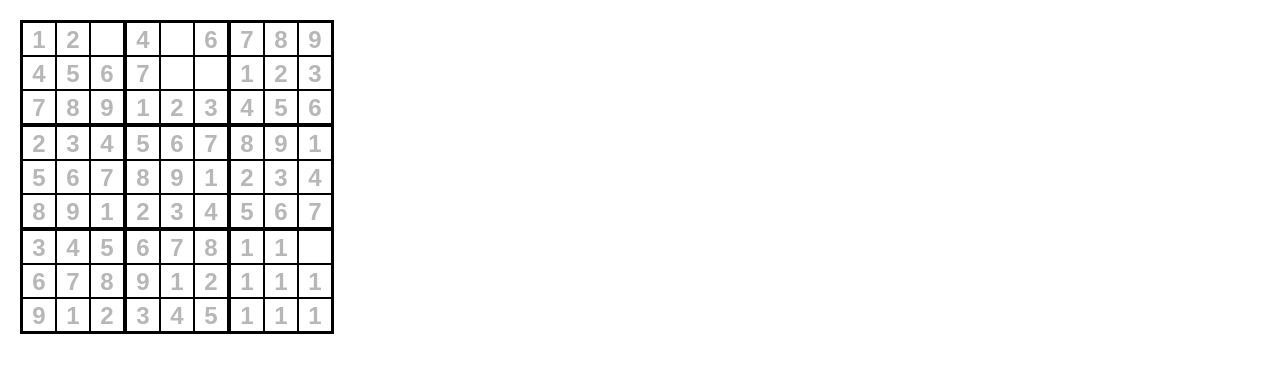
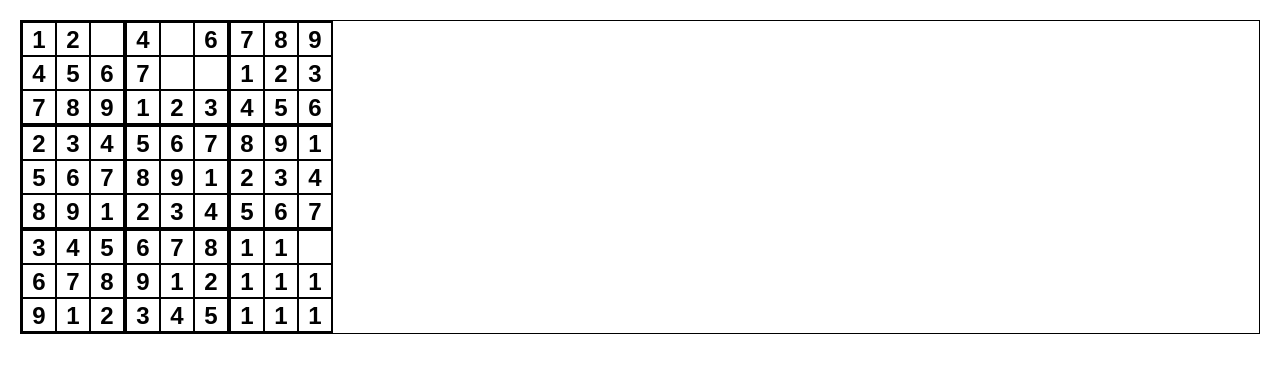
Before and after one commit to terrysmalone/sudoku-solver, a React (Create React App) app: page / in a window 1280 px wide. Shown: the top 372 px of the page. Built offline with nearby package versions, Linux system fonts and the light colour scheme.

Commit message:
Restyle it a bit

```diff
--- a/src/Styles/Board.css
+++ b/src/Styles/Board.css
@@ -3,6 +3,5 @@
     display: grid;
     grid-template-columns: repeat(3, 104px);
     grid-template-rows: repeat(3, 104px);
-    width: 314px;
     gap: 0;
 }
--- /dev/null
+++ b/src/Styles/Game.css
@@ -0,0 +1,5 @@
+.game {
+    display: flex;
+    justify-content: center;
+    align-items: center;
+}
--- a/src/Styles/Square.css
+++ b/src/Styles/Square.css
@@ -1,5 +1,5 @@
 .square {
-    background: #fff;
+    background: white;
     border: 1px solid #000;
     float: left;
     font-size: 24px;
@@ -9,4 +9,21 @@
     padding: 0;
     text-align: center;
     width: 34px;
+    color: #999;
+
+    .disabled {
+        color: black;
+    }
 }
+
+.square:hover {
+    background: lightgray;
+}
+
+.square:hover:disabled {
+    background: white;
+}
+
+.square:disabled {
+    color: black;
+}
```
